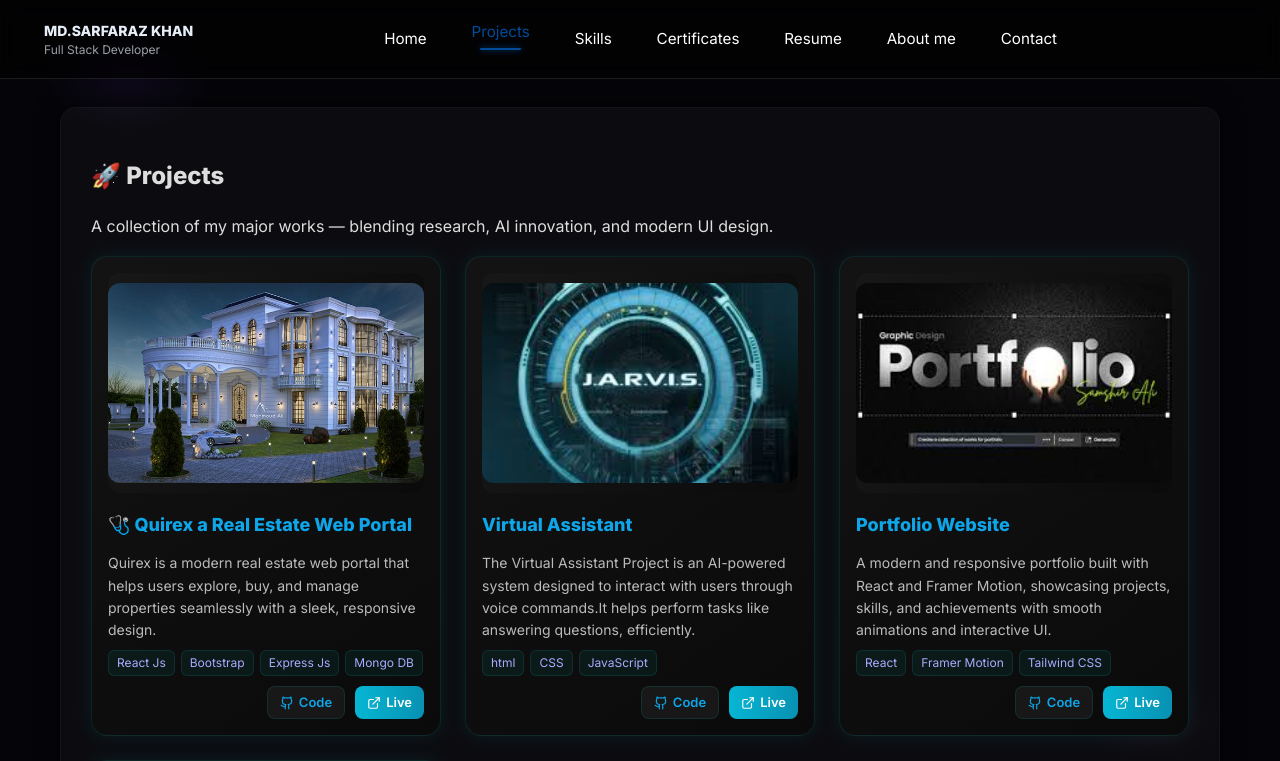
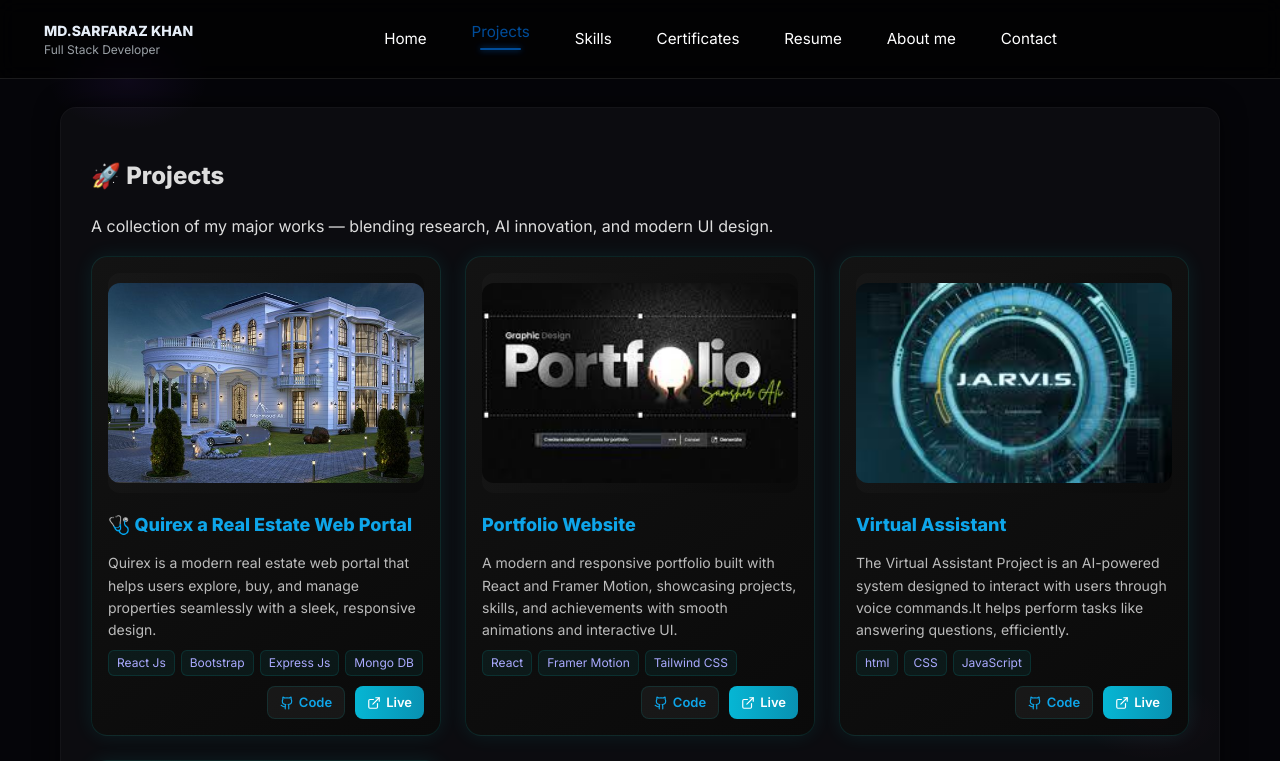
Before and after one commit to Sarfaraz211321/portfolio, a React (Vite) app: page /projects in a window 1280 px wide. Shown: the top 761 px of the page. Built offline with nearby package versions, Linux system fonts and the light colour scheme.

Commit message:
project update

```diff
--- a/src/pages/Projects.jsx
+++ b/src/pages/Projects.jsx
@@ -12,15 +12,6 @@ const PROJECTS = [
     code: 'https://github.com/Sarfaraz211321/vercel-frontend'
 
   },
-  {
-  title: 'Virtual Assistant',
-  desc: 'The Virtual Assistant Project is an AI-powered system designed to interact with users through voice  commands.It helps perform tasks like answering questions, efficiently.',
-  ss: '/jarvis.jpeg',
-  tech: ['html' , 'CSS' , 'JavaScript'],
-  live: '#',
-  code: 'https://github.com/Sarfaraz211321/Virtual-Assistant'
-
-  },
 
   {
   title: ' Portfolio Website',
@@ -29,6 +20,16 @@ const PROJECTS = [
   tech: ['React', 'Framer Motion', 'Tailwind CSS'],
   live: 'https://portfolio-sandy-eight-66.vercel.app/',
   code: 'https://github.com/Sarfaraz211321/portfolio'
+  },
+
+   {
+  title: 'Virtual Assistant',
+  desc: 'The Virtual Assistant Project is an AI-powered system designed to interact with users through voice  commands.It helps perform tasks like answering questions, efficiently.',
+  ss: '/jarvis.jpeg',
+  tech: ['html' , 'CSS' , 'JavaScript'],
+  live: '#',
+  code: 'https://github.com/Sarfaraz211321/Virtual-Assistant'
+
   },
 
   {
```
